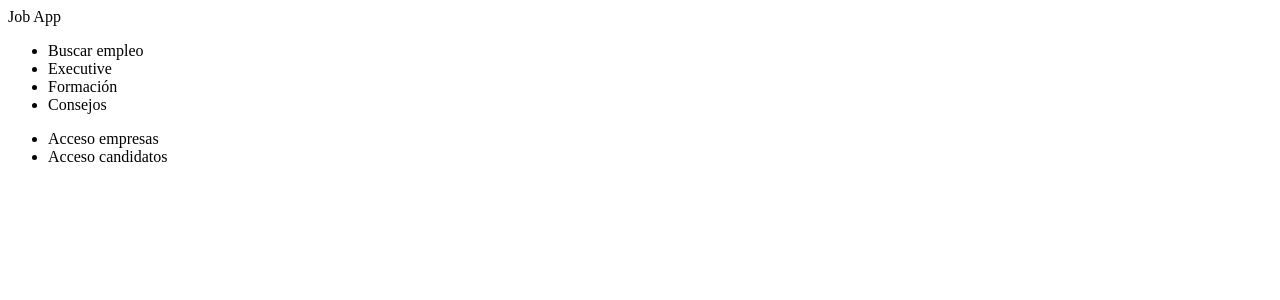
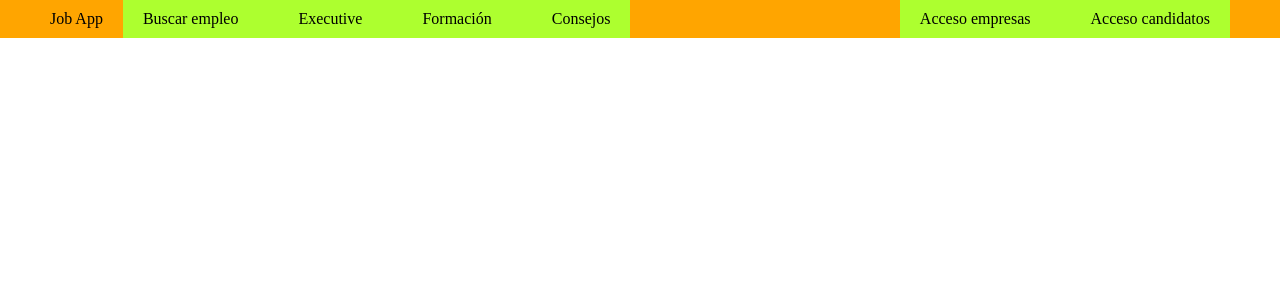
Before and after one commit to Ecliip/jApp, an Angular app: page / in a window 1280 px wide. Shown: the top 300 px of the page. Built offline with nearby package versions, Linux system fonts and the light colour scheme.

Commit message:
header minimal style

```diff
--- a/src/app/header/header.component.css
+++ b/src/app/header/header.component.css
@@ -0,0 +1,57 @@
+header {
+  display: flex;
+  background-color: orange;
+  align-items:  center;
+  padding: 0 5rem;
+  font-size: 1.6rem;
+}
+
+.header__logo {
+  margin-right: 2rem;
+  width: max-content;
+  white-space: nowrap;
+}
+.header__nav {
+
+}
+
+.header__links-container {
+  display: flex;
+  justify-content: space-between;
+  align-items: center;
+  width: 100%;
+}
+
+.header__nav-list {
+  display: flex;
+  list-style: none;
+  background-color: greenyellow;
+  justify-content: center;
+  align-items: center;
+
+}
+
+.header__nav-item {
+  padding: 1rem 2rem;
+}
+
+.header__nav-item:not(:last-of-type),
+.header__login-item:not(:last-of-type) {
+  margin-right: 2rem;
+}
+
+.header__login {
+
+}
+
+.header__login-list {
+  display: flex;
+  list-style: none;
+  background-color: greenyellow;
+  justify-content: center;
+  align-items: center;
+}
+
+.header__login-item {
+  padding: 1rem 2rem;
+}
--- a/src/app/header/header.component.html
+++ b/src/app/header/header.component.html
@@ -1,5 +1,6 @@
-<header>
+<header class="header">
   <div class="header__logo">Job App</div>
+  <div class="header__links-container">
     <nav class="header__nav">
       <ul class="header__nav-list">
         <li class="header__nav-item">Buscar empleo</li>
@@ -8,10 +9,12 @@
         <li class="header__nav-item">Consejos</li>
       </ul>
     </nav>
-  <div class="header__loggin">
-    <ul class="header__loggin-list">
-      <li class="header__loggin-item">Acceso empresas</li>
-      <li class="header__nav-item">Acceso candidatos</li>
+    <div class="header__login">
+      <ul class="header__login-list">
+        <li class="header__login-item">Acceso empresas</li>
+        <li class="header__login-item">Acceso candidatos</li>
       </ul>
     </div>
+  </div>
+
 </header>
--- a/src/styles.css
+++ b/src/styles.css
@@ -1 +1,11 @@
 /* You can add global styles to this file, and also import other style files */
+
+* {
+  margin: 0;
+  padding: 0;
+}
+
+html {
+  box-sizing: border-box;
+  font-size: 10px;
+}
```
Lines whose indentation alone changed are shown as unchanged.
